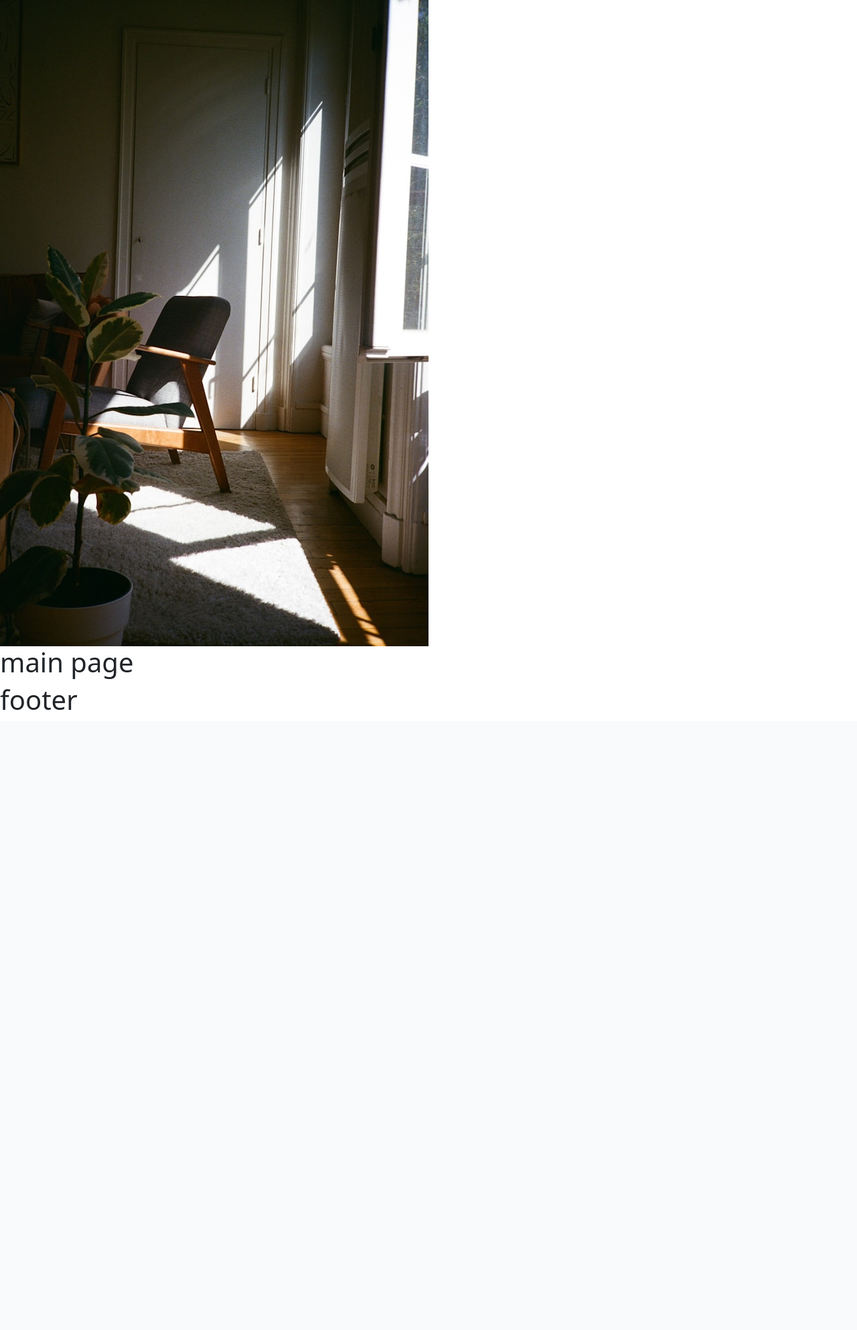
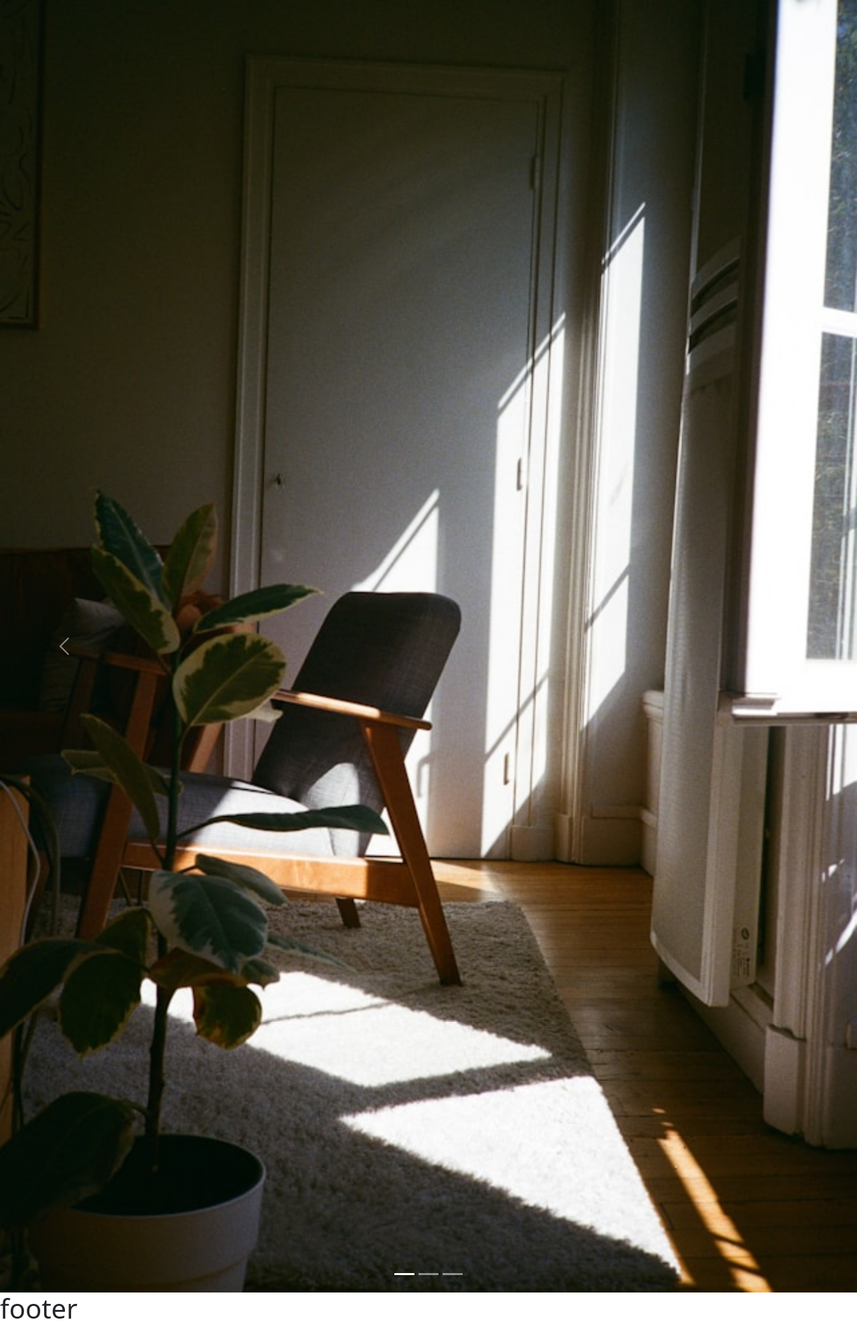
Before and after one commit to mzr-Qasim/Dari_Mooch_Project, a Django app: page / in a window 1280 px wide. Shown: the part 142-2128 px from the top of the page at 67% size. Before the commit the page ends 1202 px from the top, so only its background shows below. Run offline with Django 5.2, Linux system fonts and the light colour scheme; some libraries are stand-ins or nearby versions.

Commit message:
Creating main-content on style.css

```diff
--- a/static/css/Home/style.css
+++ b/static/css/Home/style.css
@@ -0,0 +1,40 @@
+:root {
+    --main-header-color: #e2e3e7;
+    --main-font-color: #000000;
+
+}
+
+*{
+margin: 0;
+padding: 0;
+}
+
+
+
+
+header .top-navbar{
+    display: flex;
+    justify-content: center;
+    background-color: var(--main-header-color);
+
+
+
+}
+
+header .top-navbar nav.navbar ul li a{
+    font-size: 20px;
+    color: var(--main-font-color);
+
+
+
+}
+
+
+
+
+
+
+
+header nav.main-nav-bar{
+    background-color: var(--main-header-color);
+}
--- a/static/css/header/header.css
+++ /dev/null
@@ -1,37 +0,0 @@
-:root {
-    --main-header-color: #e2e3e7;
-    --main-font-color: #000000;
-
-}
-
-*{
-margin: 0;
-padding: 0;
-}
-
-header .top-navbar{
-    display: flex;
-    justify-content: center;
-    background-color: var(--main-header-color);
-
-
-
-}
-
-header .top-navbar nav.navbar ul li a{
-    font-size: 20px;
-    color: var(--main-font-color);
-
-
-
-}
-
-
-
-
-
-
-
-header nav.main-nav-bar{
-    background-color: var(--main-header-color);
-}
--- a/templates/header/header.html
+++ b/templates/header/header.html
@@ -5,8 +5,9 @@
     <meta charset="UTF-8">
     <meta name="viewport" content="width=device-width, initial-scale=1.0">
     <title>Dari Mooch | Pakistan's 1 Men's Grooming Brand</title>
+    <link rel="icon" href="{% static 'images/title_logo.png' %}" type="image/icon type">
     <link rel='stylesheet' href='https://cdn-uicons.flaticon.com/2.4.0/uicons-bold-rounded/css/uicons-bold-rounded.css'>
-    <link rel="stylesheet" href="{% static 'css/header/header.css' %}">
+    <link rel="stylesheet" href="{% static 'css/Home/style.css' %}">
     <link href="https://cdn.jsdelivr.net/npm/bootstrap@5.3.3/dist/css/bootstrap.min.css" rel="stylesheet">
 </head>
 <body>
--- a/templates/index.html
+++ b/templates/index.html
@@ -2,7 +2,33 @@
 {% include 'header/header.html' %}
 
 <main class="main-content">
-    <img src="{% static 'images/scenery.jpg' %}" alt="My image">
-    <h1>main page</h1>
+    <div class="main-hero-section">
+        <div id="carouselExampleIndicators" class="carousel slide">
+            <div class="carousel-indicators">
+              <button type="button" data-bs-target="#carouselExampleIndicators" data-bs-slide-to="0" class="active" aria-current="true" aria-label="Slide 1"></button>
+              <button type="button" data-bs-target="#carouselExampleIndicators" data-bs-slide-to="1" aria-label="Slide 2"></button>
+              <button type="button" data-bs-target="#carouselExampleIndicators" data-bs-slide-to="2" aria-label="Slide 3"></button>
+            </div>
+            <div class="carousel-inner">
+              <div class="carousel-item active">
+                <img src="{% static 'images/scenery.jpg' %}" class="d-block w-100" alt="...">
+              </div>
+              <div class="carousel-item">
+                <img src="..." class="d-block w-100" alt="...">
+              </div>
+              <div class="carousel-item">
+                <img src="..." class="d-block w-100" alt="...">
+              </div>
+            </div>
+            <button class="carousel-control-prev" type="button" data-bs-target="#carouselExampleIndicators" data-bs-slide="prev">
+              <span class="carousel-control-prev-icon" aria-hidden="true"></span>
+              <span class="visually-hidden">Previous</span>
+            </button>
+            <button class="carousel-control-next" type="button" data-bs-target="#carouselExampleIndicators" data-bs-slide="next">
+              <span class="carousel-control-next-icon" aria-hidden="true"></span>
+              <span class="visually-hidden">Next</span>
+            </button>
+          </div>
+    </div><!-- /.main-hero-section -->
 </main><!-- /.main-content -->
 {% include 'footer/footer.html' %}
```
Also changed, not shown: static/css/footer/footer.css (deleted), static/images/title_logo.png (added).
